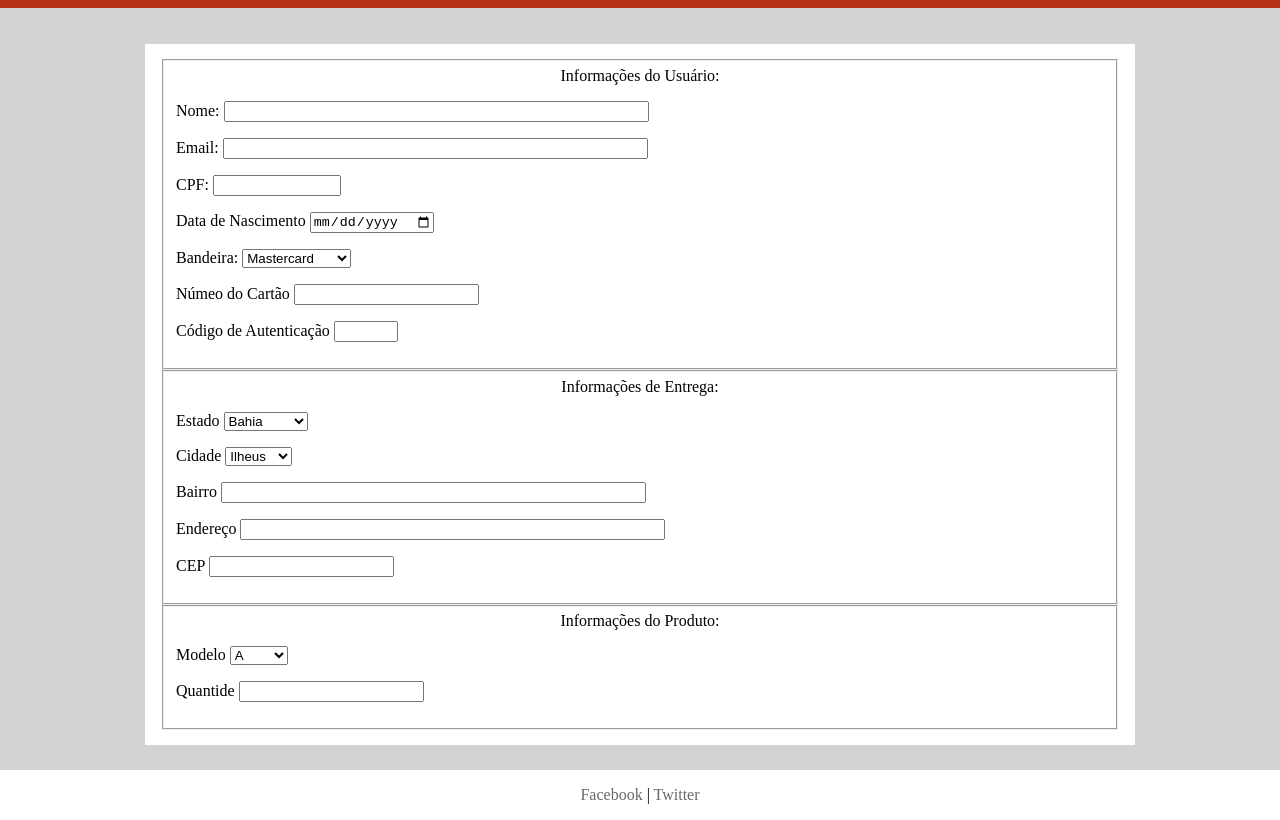
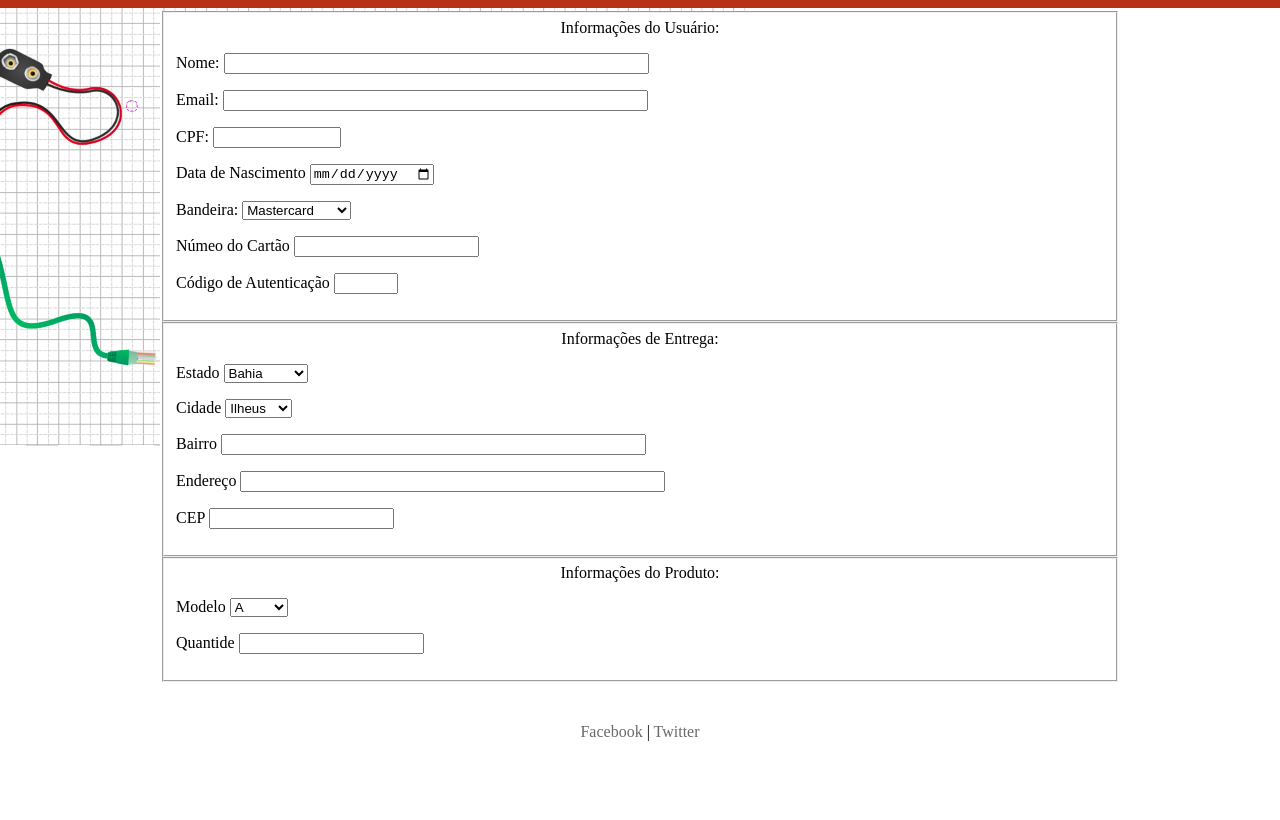
Before and after one commit to Dhashi/HTML-CSS-TecnoJr., a plain HTML site: page html/compra.html in a window 1280 px wide. Shown: the part 96-916 px from the top of the page. After the commit the page ends 853 px from the top, so only its background shows below. Drawn offline with Linux system fonts and the light colour scheme.

Commit message:
v3.1
- Início da Criação de Localização das imagens de fundo

```diff
--- a/css/compra.css
+++ b/css/compra.css
@@ -2,9 +2,10 @@
 
 .middle {
     grid-area: middle;
-    background-color: lightgray;
+    background-image: url("../images/compra-middle-back.png");
+    background-repeat: no-repeat;
     margin-top: 100px;
-    padding-top: 40px;
+    padding-top: 7px;
     padding-bottom: 25px;
     width: 100%;
 }
@@ -15,7 +16,6 @@
     text-justify: auto;
     width: 75%;
     margin: 0 auto;
-    padding: 15px;
     background-color: white;
 }
 
--- a/css/index.css
+++ b/css/index.css
@@ -18,11 +18,12 @@
     border-color: #fdc954;
     margin: 0 auto;
     padding: 15px;
-    background-color: white;
+    background-image: url("../images/index-content-back.png");
 }
 
 .content p {
     text-align: justify;
+    background-color: rgba(255, 255, 255, 0.5);;
 }
 
 table,
@@ -30,6 +31,7 @@ th,
 td {
     border: 1px solid black;
     margin: 25px 25px 25px 25px;
+    background-color: white;
 }
 
 div#video iframe {
```
Also changed, not shown: html/tutorial.html (+2 -0 lines), js/forum.js (added, +7 -0 lines), imagen de referencia/Screenshot from 2019-12-06 19-23-18.png (deleted), imagen de referencia/Screenshot from 2019-12-06 19-58-19.png (deleted), images/compra-middle-back.png (added), images/index-content-back.png (added).
